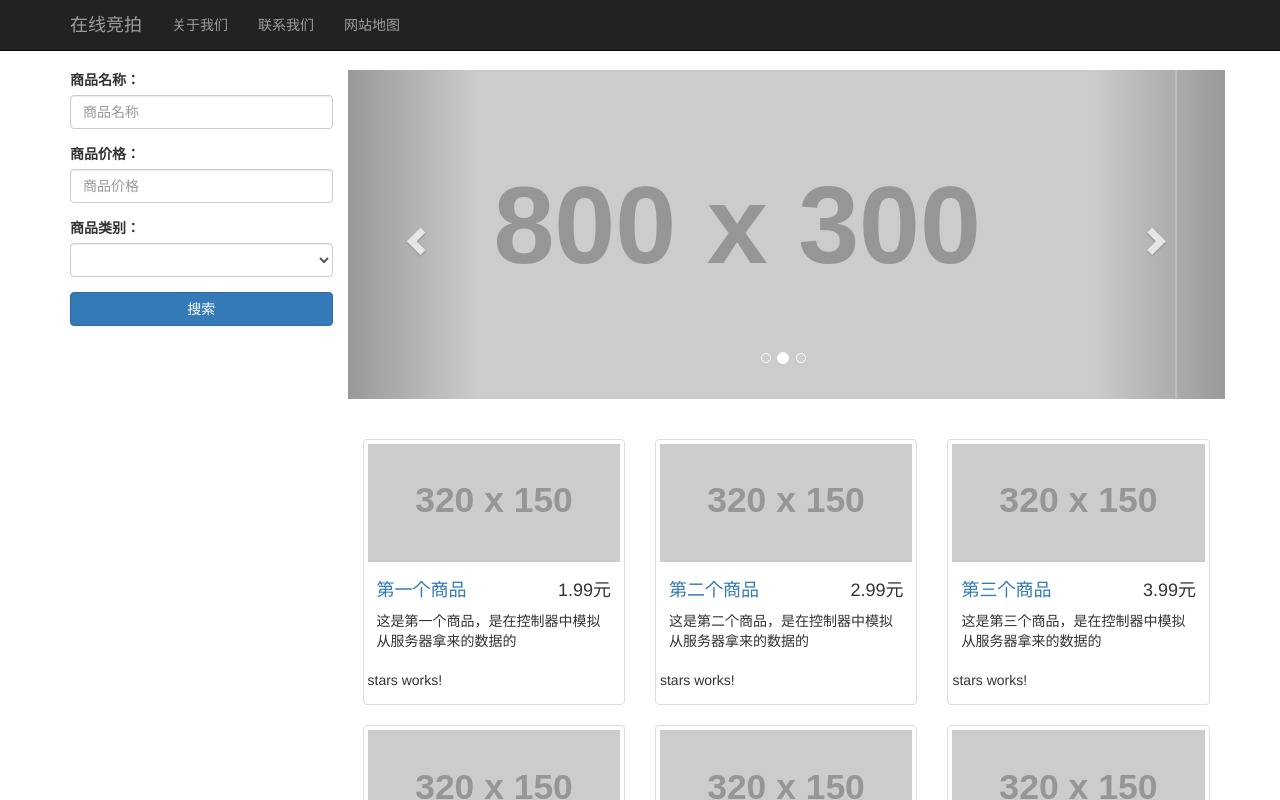
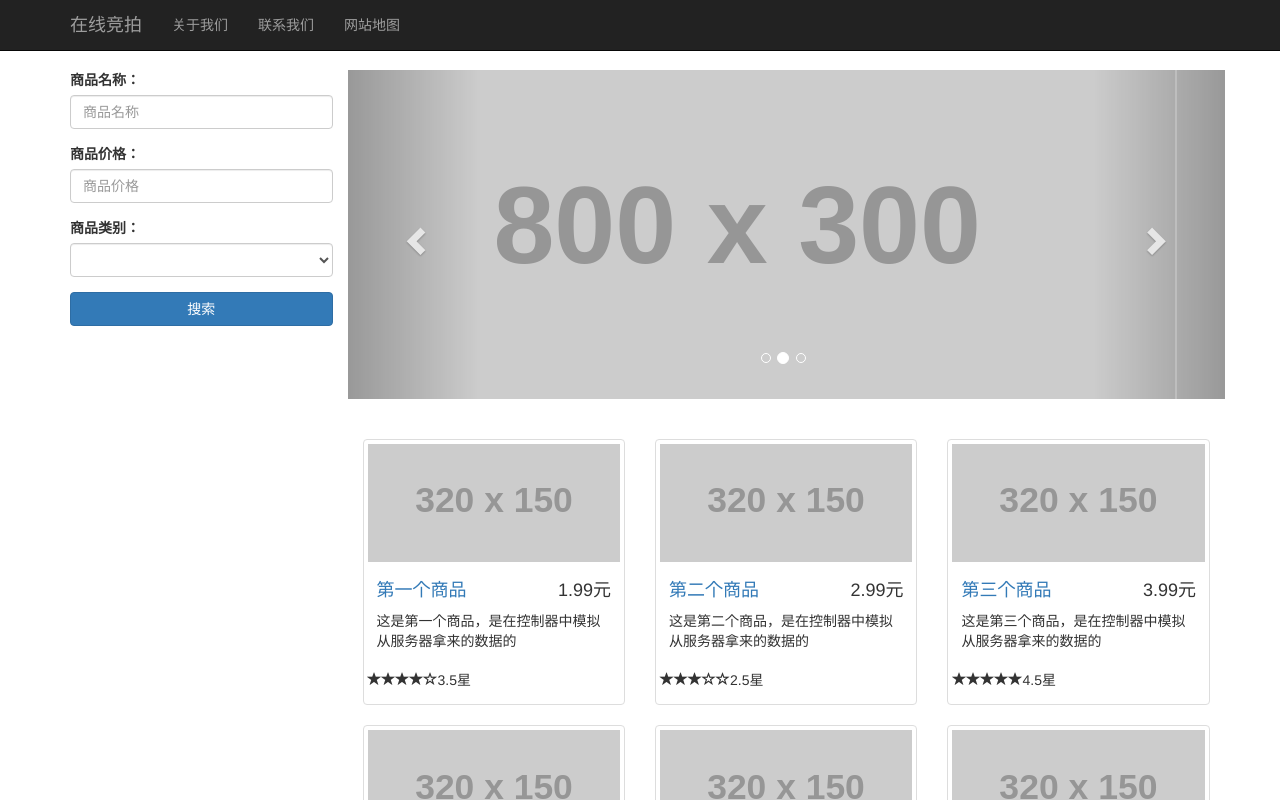
Before and after one commit to TanYiBing/angularDemo1, an Angular app: page /product/1 in a window 1280 px wide. Shown: the top 800 px of the page. Built offline with nearby package versions, Linux system fonts and the light colour scheme.

Commit message:
所有组件静态样式组合完毕

```diff
--- a/src/app/components/product/product.component.html
+++ b/src/app/components/product/product.component.html
@@ -7,7 +7,7 @@
       <p>{{product.proDesc}}</p>
     </div>
     <div>
-      <app-stars></app-stars>
+      <app-stars [rating]="product.rating"></app-stars>
     </div>
   </div>
 </div>
--- a/src/app/components/stars/stars.component.html
+++ b/src/app/components/stars/stars.component.html
@@ -1,3 +1,4 @@
 <p>
-  stars works!
+  <span *ngFor="let star of stars" class="glyphicon glyphicon-star" [class.glyphicon-star-empty]="star"></span>
+  <span>{{rating}}星</span>
 </p>
--- a/src/app/components/stars/stars.component.ts
+++ b/src/app/components/stars/stars.component.ts
@@ -1,4 +1,5 @@
-import { Component, OnInit } from '@angular/core';
+import { Component, OnInit, Input } from '@angular/core';
+
 
 @Component({
   selector: 'app-stars',
@@ -6,10 +7,16 @@ import { Component, OnInit } from '@angular/core';
   styleUrls: ['./stars.component.css']
 })
 export class StarsComponent implements OnInit {
-
+  @Input()
+  private rating: number;
+  private stars: boolean[];
   constructor() { }
 
   ngOnInit() {
+    this.stars = [];
+    for (let i = 0; i < 5; i++) {
+      this.stars.push(i > this.rating);
+    }
   }
 
 }
```
Also changed, not shown: src/tslint.json (+6 -1 lines).
